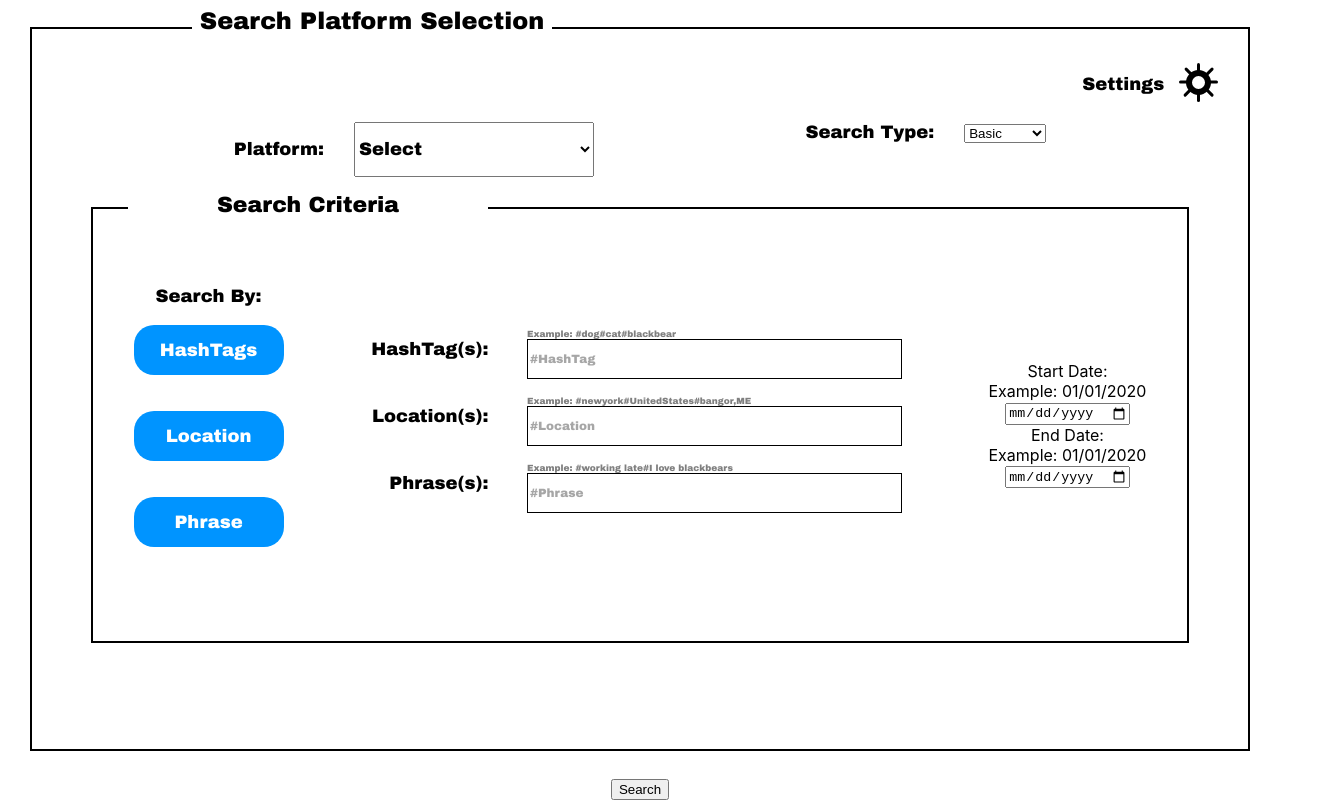
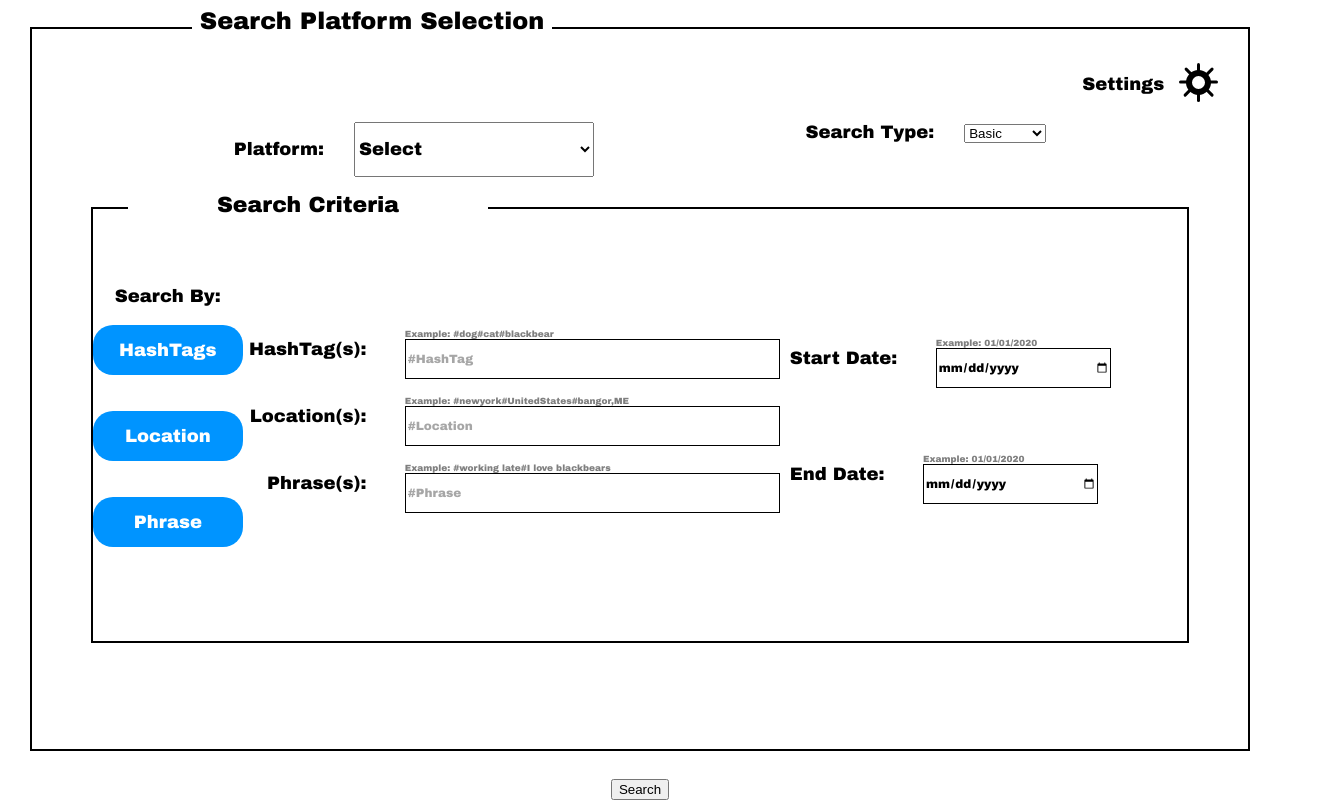
Before and after one commit to babytire/BBA-SocialScraper, a React (Create React App) app in the folder my-app/: page / in a window 1280 px wide. Shown: the whole page, 1327 px wide, since content can reach past the window. Built offline with nearby package versions, Linux system fonts and the light colour scheme.

Commit message:
date component setup

```diff
--- /dev/null
+++ b/my-app/src/components/SearchCriteriaDate.js
@@ -0,0 +1,40 @@
+import React, { Component } from 'react'
+import './css/SearchCriteriaDate.css'
+
+export default class SearchCriteriaDate extends Component {
+    constructor(props){
+        super(props);
+        this.state={
+            searchCriteriaDate: ''
+        };
+
+        this.handleSearchCriteriaDateInput = this.handleSearchCriteriaDateInput.bind(this);
+    }
+
+    handleSearchCriteriaDateInput(event){
+        this.setState({searchCriteriaDate: event.target.value});
+        this.props.onSearchCriteriaDateChange(this.state.searchCriteriaDate);
+    }
+    render() {
+        return (
+            <div className="searchCriteriaDateContainer">
+                <div className="searchCriteriaDateLabelContainer">
+                    <text className="searchCriteriaDateLabel">
+                        {this.props.searchCriteriaDateLabel}
+                    </text>
+                </div>
+                <div className="searchCriteriaDateExampleContainer">
+                    <text className="searchCriteriaDateExample">
+                        {this.props.searchCriteriaDateExample}
+                    </text>
+                </div>
+                <input
+                    type="date"
+                    className="searchCriteriaDateInput"
+                    value={this.state.searchCriteriaDate}
+                    onChange={this.handleSearchCriteriaDateInput}>
+                </input>
+            </div>
+        )
+    }
+}
--- a/my-app/src/components/SearchCriteriaPage.js
+++ b/my-app/src/components/SearchCriteriaPage.js
@@ -1,6 +1,7 @@
 import React, { Component } from 'react'
 import SettingsButton from './SettingsButton';
 import SearchCriteriaInput from './SearchCriteriaInput';
+import SearchCriteriaDate from './SearchCriteriaDate';
 import './css/SearchCriteriaPage.css'
 
 export default class SearchCriteriaPage extends Component {
@@ -11,12 +12,16 @@ export default class SearchCriteriaPage extends Component {
             searchType: '',
             hashTags: '',
             locations: '',
-            phrases: ''
+            phrases: '',
+            startDate: '',
+            endDate: ''
         };
 
         this.handleHashTagsInput = this.handleHashTagsInput.bind(this);
         this.handleLocationsInput = this.handleLocationsInput.bind(this);
         this.handlePhrasesInput = this.handlePhrasesInput.bind(this);
+        this.handleStartDateInput = this.handleStartDateInput.bind(this);
+        this.handleEndDateInput = this.handleEndDateInput.bind(this);
     }
 
     handleHashTagsInput(newHashTags){
@@ -27,6 +32,12 @@ export default class SearchCriteriaPage extends Component {
     }
     handlePhrasesInput(newPhrases){
         this.setState({phrases: newPhrases});
+    }
+    handleStartDateInput(newStartDate){
+        this.setState({startDate: newStartDate});
+    }
+    handleEndDateInput(newEndDate){
+        this.setState({endDate: newEndDate});
     }
     render() {
         return (
@@ -102,50 +113,18 @@ export default class SearchCriteriaPage extends Component {
                                     searchCriteriaValue={this.state.phrases}
                                     onSearchCriteriaChange={this.handlePhrasesInput}
                                 />
-                                {/* <div className="phraseCriteriaContainer">
-                                    <div className="phraseLabelContainer">
-                                        <text className="phraseLabel">
-                                            Phrase(s):
-                                        </text>
-                                    </div>
-                                    <div className="phraseExampleContainer">
-                                        <text className="phraseExample">
-                                            Example: #working late#I love blackbears
-                                        </text>
-                                    </div>
-                                    <input type="search" className="phraseCriteria" value={this.state.phrases} onChange={this.handlePhrasesInput} placeholder="#Phrase">
-                                    </input>
-                                </div> */}
                             </div>
                             <div className="dateSelectionContainer">
-                                <div className="startDateContainer">
-                                    <div className="startDateLabelContainer">
-                                        <text className="startDateLabel">
-                                            Start Date:
-                                        </text>
-                                    </div>
-                                    <div className="startDateExampleContainer">
-                                        <text className="startDateExample">
-                                            Example: 01/01/2020
-                                        </text>
-                                    </div>
-                                    <input type="date" className="startDateInput" value={this.state.startDate} onChange={this.handleStartDateInput}>
-                                    </input>
-                                </div>
-                                <div className="endDateContainer">
-                                    <div className="endDateLabelContainer">
-                                        <text className="endDateLabel">
-                                            End Date:
-                                        </text>
-                                    </div>
-                                    <div className="endDateExampleContainer">
-                                        <text className="endDateExample">
-                                            Example: 01/01/2020
-                                        </text>
-                                    </div>
-                                    <input type="date" className="endDateInput" value={this.state.endDate} onChange={this.handleEndDateInput}>
-                                    </input>
-                                </div>
+                                <SearchCriteriaDate
+                                    searchCriteriaDateLabel="Start Date:"
+                                    searchCriteriaDateExample="Example: 01/01/2020"
+                                    onSearchCriteriaDateChange={this.handleStartDateInput}
+                                />
+                                <SearchCriteriaDate
+                                    searchCriteriaDateLabel="End Date:"
+                                    searchCriteriaDateExample="Example: 01/01/2020"
+                                    onSearchCriteriaDateChange={this.handleEndDateInput}
+                                />
                             </div>
                         </div>
                     </div>
--- /dev/null
+++ b/my-app/src/components/css/SearchCriteriaDate.css
@@ -0,0 +1,44 @@
+.searchCriteriaDateContainer{
+    display: grid;
+    grid-template-areas: 'z z b b b'
+                         'a a c c c'
+                         'a a c c c';
+    width: 532px;
+    height: 57px;
+    align-content: flex-start;
+    justify-content: flex-start;
+    padding: 5px;
+}
+.searchCriteriaDateLabelContainer{
+    grid-area: a;
+    margin-right: 3vw;
+}
+.searchCriteriaDateLabel{
+    font-family: Arial Black;
+    font-style: normal;
+    font-weight: 900;
+    font-size: 18px;
+}
+.searchCriteriaDateExampleContainer{
+    grid-area: b;
+    display: flex;
+}
+.searchCriteriaDateExample{
+    font-family: Arial Black;
+    font-style: normal;
+    font-weight: normal;
+    font-size: 9px;
+    color: rgba(0, 0, 0, 0.5);
+}
+.searchCriteriaDateInput{
+    grid-area: c;
+    background: #FFFFFF;
+    border: 1px solid #000000;
+    box-sizing: border-box;
+    width: 175px;
+    height: 40px;
+    font-family: Arial Black;
+    font-style: normal;
+    font-weight: 900;
+    font-size: 12px;
+}
--- a/my-app/src/components/css/SearchCriteriaPage.css
+++ b/my-app/src/components/css/SearchCriteriaPage.css
@@ -127,3 +127,9 @@
     display: flex;
     flex-direction: column;
 }
+.dateSelectionContainer{
+    display: flex;
+    height: 35vh;
+    flex-direction: column;
+    justify-content: space-evenly;
+}
```
Also changed, not shown: 1 other file (tests, documents, lock files or other folders).
